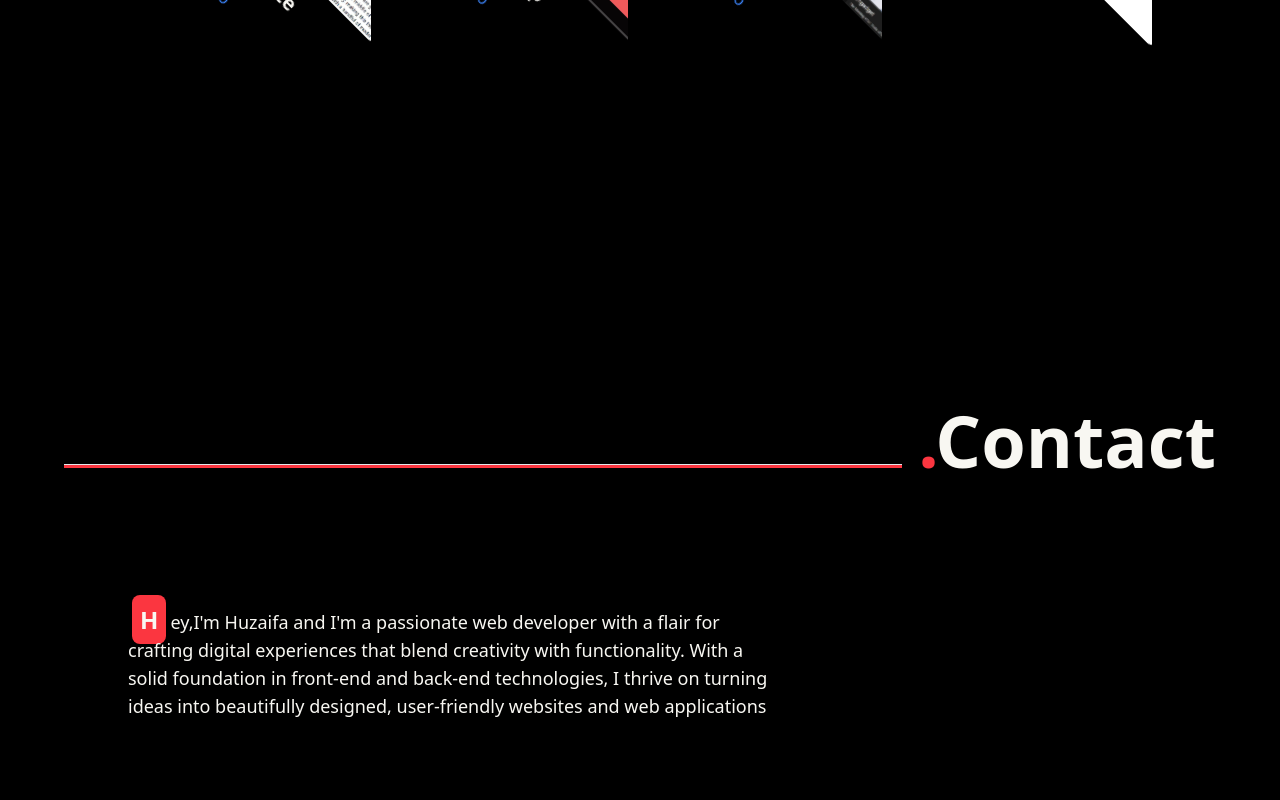
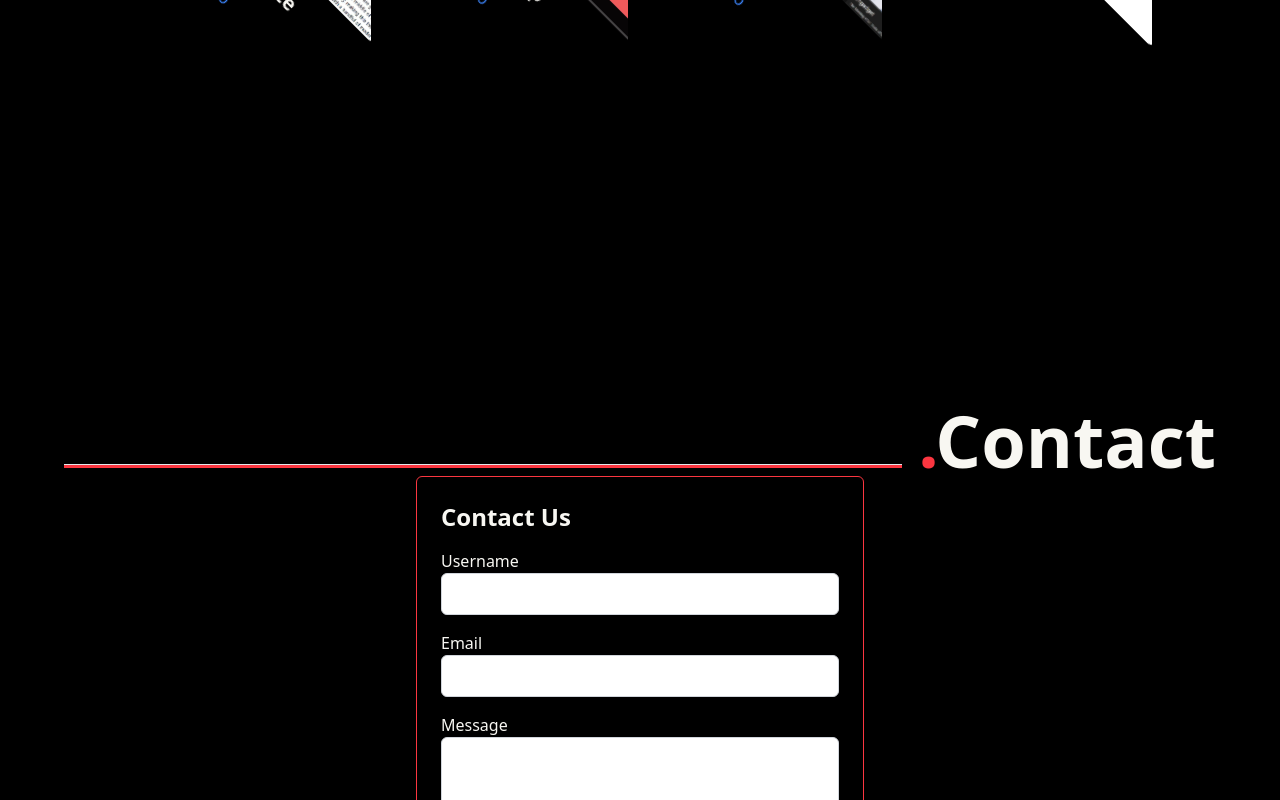
Before and after one commit to Huzaifa622/portfolio, a Next.js app: page / in a window 1280 px wide. Shown: the part 2000-2800 px from the top of the page. Built offline with nearby package versions, Linux system fonts and the light colour scheme.

Commit message:
portfolio

```diff
--- a/components/Contact.js
+++ b/components/Contact.js
@@ -1,4 +1,6 @@
 import React from 'react'
+import ContactForm from './ContactForm';
+
 
 const Contact = () => {
   return (
@@ -14,15 +16,7 @@ const Contact = () => {
             </h1>
           </div>
         </div>
-      <div className="m-32 w-[50%]">
-        <p className="text-lg">
-          <span className="font-bold text-2xl bg-tred p-2 rounded-lg  m-1">H</span>ey,I'm Huzaifa and I'm a passionate web developer with a
-          flair for crafting digital experiences that blend creativity with
-          functionality. With a solid foundation in front-end and back-end
-          technologies, I thrive on turning ideas into beautifully designed,
-          user-friendly websites and web applications{" "}
-        </p>
-      </div>
+    <div className='w-full'><ContactForm/></div>
       </div>
     </>
   );
--- /dev/null
+++ b/components/ContactForm.js
@@ -0,0 +1,89 @@
+import React, { useState } from 'react';
+import { motion } from 'framer-motion';
+import {BiLogoGmail} from 'react-icons/bi'
+
+function ContactForm() {
+  const [formData, setFormData] = useState({
+    username: '',
+    email: '',
+    message: '',
+  });
+
+  const handleChange = (e) => {
+    const { name, value } = e.target;
+    setFormData({
+      ...formData,
+      [name]: value,
+    });
+  };
+
+  const handleSubmit = (e) => {
+    e.preventDefault();
+    // You can handle form submission logic here
+    console.log(formData);
+  };
+
+  return (
+    <>
+    <div className="max-w-md  mx-auto p-6  rounded-md shadow-md border border-tred">
+      <h2 className="text-2xl font-semibold mb-4">Contact Us</h2>
+      <form onSubmit={handleSubmit}>
+        <div className="mb-4">
+          <label htmlFor="username" className="block ">Username</label>
+          <input
+            type="text"
+            id="username"
+            name="username"
+            value={formData.username}
+            onChange={handleChange}
+            className="w-full p-2 border border-gray-300 rounded-md"
+            required
+          />
+        </div>
+        <div className="mb-4">
+          <label htmlFor="email" className="block ">Email</label>
+          <input
+            type="email"
+            id="email"
+            name="email"
+            value={formData.email}
+            onChange={handleChange}
+            className="w-full p-2 border border-gray-300 rounded-md"
+            required
+          />
+        </div>
+        <div className="mb-4">
+          <label htmlFor="message" className="block ">Message</label>
+          <textarea
+            id="message"
+            name="message"
+            value={formData.message}
+            onChange={handleChange}
+            className="w-full p-2 border border-gray-300 rounded-md"
+            autoComplete='false'
+            rows="4"
+            required
+          ></textarea>
+        </div>
+        <div className="text-center">
+          <motion.button
+            whileHover={{
+                scale: 1.1,
+                boxShadow: "0 0 18px red",
+                textShadow: "0 0 8px white",
+                backgroundColor : "red",
+              }}
+              className="px-4 py-2 bg-tred text-white rounded-md"
+              type="submit"
+          >
+            Submit
+          </motion.button>
+        </div>
+      </form>
+    </div>
+      <div className='mt-4 py-4 bg-tred w-full text-center flex items-center justify-center'>Email me : <span className='flex'><BiLogoGmail size={30}/>thuzaifa07@gmail.com</span></div>
+      </>
+  );
+}
+
+export default ContactForm;
--- a/components/HeroBanner.js
+++ b/components/HeroBanner.js
@@ -49,11 +49,14 @@ const HeroBanner = () => {
             </RevealY>
           </div>
         </div>
+        <div className="absolute left-[60%] top-32 rounded-full bg-tred">
         <img
-          className="absolute  left-2/4 z-10 opacity-50 grayscale-[100%] top-32 rounded-full"
+        className="grayscale-[100%] rounded-full opacity-90"
+
        width={400}
           src="/pic.png"
         />
+        </div>
       </div>
       <div className="w-full flex justify-between z-0 items-center -mt-36 mb-20">
         <motion.div
--- a/components/ProjectCard.js
+++ b/components/ProjectCard.js
@@ -7,7 +7,7 @@ const ProjectCard = (props) => {
   return (
     <RevealXY>
     <motion.div
-      className="rounded-lg shadow-lg p-4 hover:shadow-xl transition duration-300 ease-in-out mb-4 max-w-[400px] "
+      className="rounded-lg shadow-lg p-4 hover:shadow-xl transition duration-300 ease-in-out  max-w-[400px] "
       whileHover={{ scale: 1.1 }}
     >
       <img
--- a/tailwind.config.js
+++ b/tailwind.config.js
@@ -11,6 +11,7 @@ module.exports = {
       colors:{
         twhite : '#f8f7f2',
         tred : '#fb3640',
+        tblue : '#22577a'
 
       },
       backgroundImage: {
```
